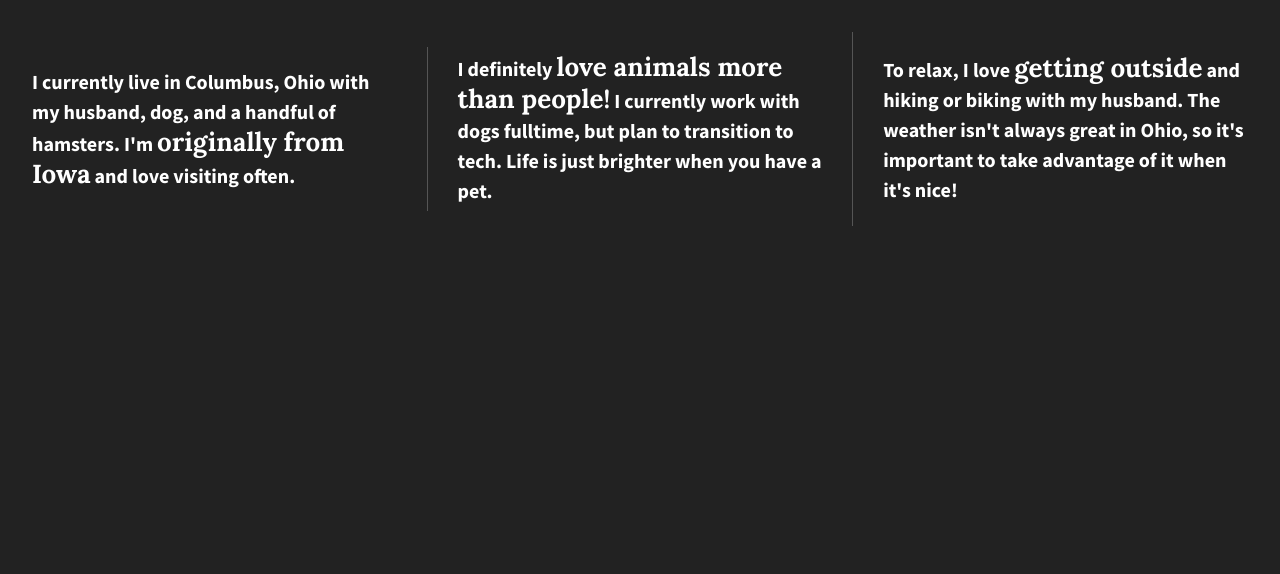
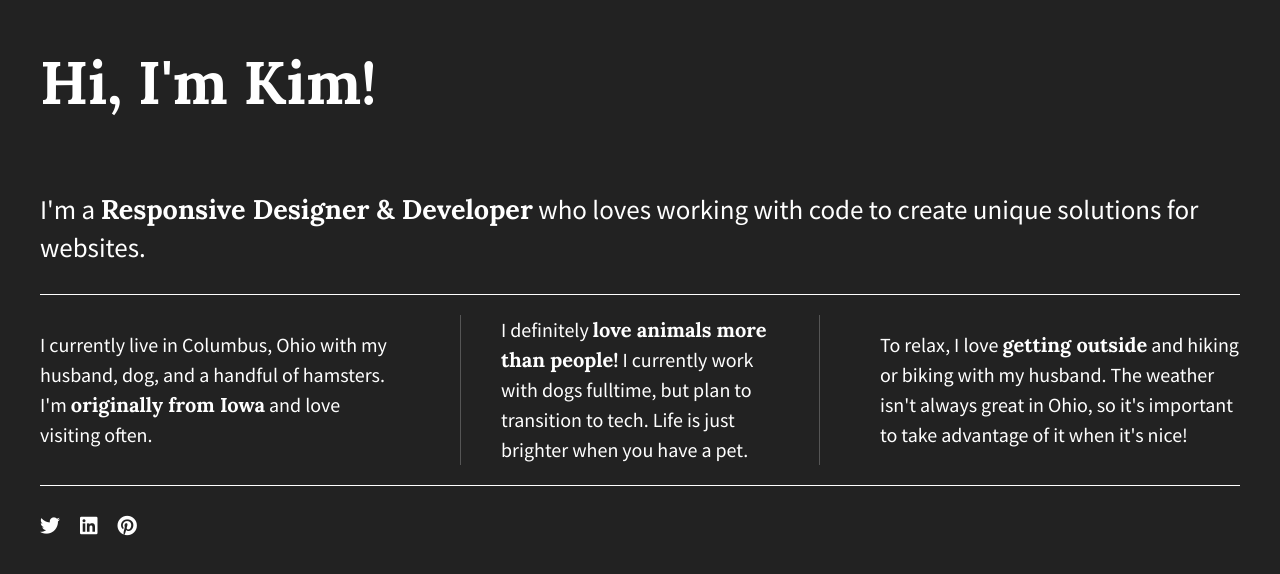
Before and after one commit to simplykb/customized-flexbox-divs, a plain HTML site: page index.html in a window 1280 px wide. Drawn offline with nearby package versions, Linux system fonts and the light colour scheme.

Commit message:
Personalized project, added header and footer

```diff
--- a/css/main.css
+++ b/css/main.css
@@ -104,39 +104,63 @@ html {
 
 body {
   font-family: 'Source Sans Pro', sans-serif;
-  font-weight: 700;
-  padding: 2em;
+  padding: 0em 2em;
+  font-size: 1.25em;
   color: #fff;
-  height: 100%;
+  display: flex;
+  justify-content: center;
 }
 
-.wrapper {
+.flex-container {
   /*add display:flex and set justify-content to space-between*/
   display: flex;
   justify-content: space-between;
   flex-flow: row wrap;
-  align-items: center;
+  max-width: 1200px;
 }
 
-.div-1, .div-2, .div-3 {
+p span {
+  font-family: 'Lora', sans-serif;
+}
+
+header, footer {
+  width: 100%;
+  display: flex;
+  justify-content: flex-start;
+}
+
+header h1 {
+  font-family: 'Lora', sans-serif;
+  font-size: 3em;
+}
+
+main {
+  width: 100%;
+  display: flex;
+  justify-content: center;
+  border-bottom: 1px solid #fff;
+}
+
+main p {
+  font-size: 1.35em;
+}
+
+.flex-items {
   display: flex;
   justify-content: center;
   align-items: center;
-  color: #fff;
   line-height: 1.5em;
-  font-size: 1.25em;
-  /* width: 30%; */
-  height: auto;
+  font-size: 1em;
+  border-bottom: 1px solid #555;
 }
 
-
-.wrapper span {
-  font-family: 'Lora', sans-serif;
-  font-size: 1.3em;
+footer {
+  border-top: 1px solid #fff;
 }
 
-
-
+footer i {
+  padding: 30px 20px 0 0;
+}
 
 /* ==========================================================================
    Helper classes
@@ -218,14 +242,22 @@ body {
    Modify as content requires.
    ========================================================================== */
 
-@media all and (min-width: 1200px) {
-       .div-1, .div-2, .div-3 {
-         flex-basis: 30%;
+   @media all and (max-width: 768px) {
+       body {
+         padding: 1em;
+       }
    }
 
-       .div-1, .div-2 {
+   @media (min-width: 1200px) {
+       .flex-items {
+         flex-basis: 30%;
+         border-bottom: none;
+       }
+
+       #div-2 p {
+         border-left: 1px solid #555;
          border-right: 1px solid #555;
-         padding-right: 30px;
+         padding: 0 40px;
        }
    }
 
@@ -235,7 +267,6 @@ body {
           (min-resolution: 120dpi) {
        /* Style adjustments for high resolution devices */
    }
-
 /* ==========================================================================
    Print styles.
    Inlined to avoid the additional HTTP request:
--- a/index.html
+++ b/index.html
@@ -3,7 +3,7 @@
     <head>
         <meta charset="utf-8">
         <meta http-equiv="x-ua-compatible" content="ie=edge">
-        <title>Make me into a grid!</title>
+        <title>Being FLexible</title>
         <meta name="description" content="">
         <meta name="viewport" content="width=device-width, initial-scale=1">
 
@@ -15,22 +15,34 @@
         <script src="js/vendor/modernizr-2.8.3.min.js"></script>
         <link href='http://fonts.googleapis.com/css?family=Lora:700' rel='stylesheet' type='text/css'>
         <link href='http://fonts.googleapis.com/css?family=Source+Sans+Pro:400,700' rel='stylesheet' type='text/css'>
+        <link rel="stylesheet" href="https://use.fontawesome.com/releases/v5.5.0/css/all.css" integrity="sha384-B4dIYHKNBt8Bc12p+WXckhzcICo0wtJAoU8YZTY5qE0Id1GSseTk6S+L3BlXeVIU" crossorigin="anonymous">
     </head>
     <body>
         <!--[if lt IE 8]>
             <p class="browserupgrade">You are using an <strong>outdated</strong> browser. Please <a href="http://browsehappy.com/">upgrade your browser</a> to improve your experience.</p>
         <![endif]-->
 
-        <section class="wrapper">
-            <div class="div-1">
+        <section class="flex-container">
+          <header>
+            <h1>Hi, I'm Kim!</h1>
+          </header>
+          <main>
+            <p>I'm a <span>Responsive Designer & Developer</span> who loves working with code to create unique solutions for websites.</p>
+          </main>
+            <div id="div-1" class="flex-items">
             <p>I currently live in Columbus, Ohio with my husband, dog, and a handful of hamsters. I'm <span>originally from Iowa</span> and love visiting often.</p>
             </div>
-            <div class="div-2">
+            <div id="div-2" class="flex-items">
             <p>I definitely <span>love animals more than people!</span> I currently work with dogs fulltime, but plan to transition to tech. Life is just brighter when you have a pet.</p>
             </div>
-            <div class="div-3">
+            <div id="div-3" class="flex-items">
               <p>To relax, I love <span>getting outside</span> and hiking or biking with my husband. The weather isn't always great in Ohio, so it's important to take advantage of it when it's nice!</p>
             </div>
+            <footer>
+                <i class="fab fa-twitter"></i>
+                <i class="fab fa-linkedin"></i>
+                <i class="fab fa-pinterest"></i>
+            </footer>
         </section>
 
         <script src="https://ajax.googleapis.com/ajax/libs/jquery/1.11.3/jquery.min.js"></script>
```
Lines whose indentation alone changed are shown as unchanged.
